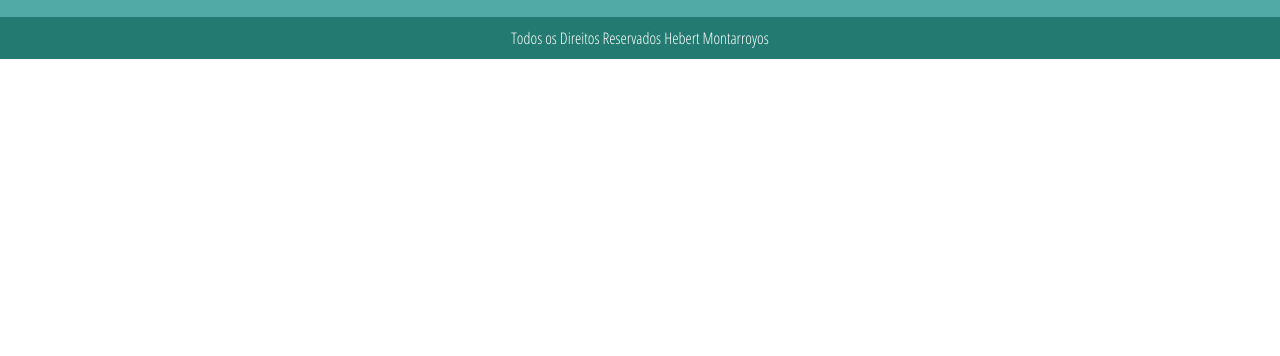
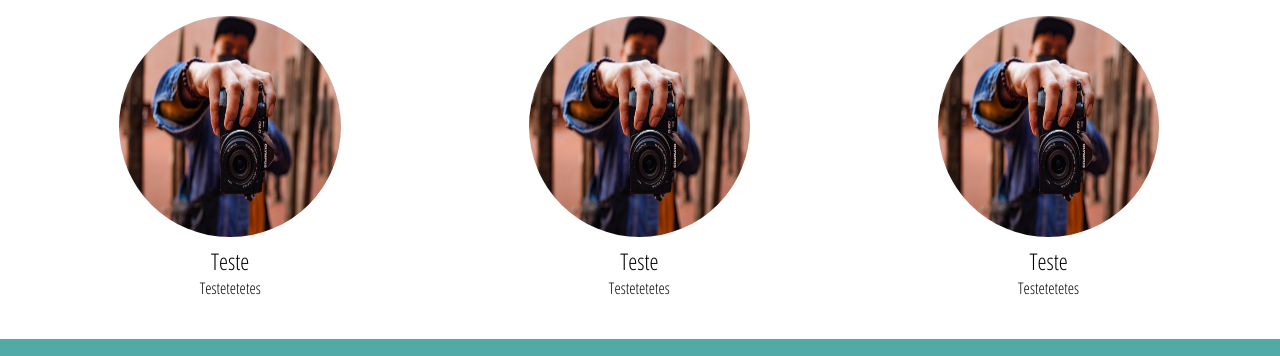
Before and after one commit to HMontarroyos/DankiCode_WebDesigner-Express, a plain HTML site: page sobre.html in a window 1280 px wide. Shown: the part 1094-1450 px from the top of the page. Before the commit the page ends 1153 px from the top, so only its background shows below. Drawn offline with nearby package versions, Linux system fonts and the light colour scheme.

Commit message:
feat:Section Equipe Sobre

```diff
--- a/sobre.html
+++ b/sobre.html
@@ -77,6 +77,43 @@
         <p>Laborum labore amet aliquip quis sit id aliquip pariatur esse non et. In sint magna reprehenderit labore esse. Fugiat veniam et culpa sit aliqua ut veniam non anim labore ad consequat. Sunt sunt excepteur magna nisi labore proident ullamco in Lorem labore esse. Lorem aliqua velit consectetur consectetur pariatur.</p>
     </div>
 </section>
+<section class="equipe">
+    <div class="container">
+        <div class="line-text">
+            <div style="width:100px;"></div>
+            <h2>Equipe</h2>
+        </div>
+        <div class="equipe-circles">
+            <div class="equipe-circle-single">
+                <div class="equipe-circle-wraper">
+                    <div class="avatar-single">
+                        <div style="background-image: url(./img/avatar.jpg);"class="avatar-single-container"></div>
+                    </div>
+                        <h3>Teste</h3>
+                        <p>Testetetetes</p>
+                </div>
+            </div>
+            <div class="equipe-circle-single">
+                <div class="equipe-circle-wraper">
+                    <div class="avatar-single">
+                        <div style="background-image: url(./img/avatar.jpg);"class="avatar-single-container"></div>
+                    </div>
+                        <h3>Teste</h3>
+                        <p>Testetetetes</p>
+                </div>
+            </div>
+            <div class="equipe-circle-single">
+                <div class="equipe-circle-wraper">
+                    <div class="avatar-single">
+                        <div style="background-image: url(./img/avatar.jpg);"class="avatar-single-container"></div>
+                    </div>
+                        <h3>Teste</h3>
+                        <p>Testetetetes</p>
+                </div>
+            </div>
+        </div>
+    </div>
+</section>
 <footer class="footer1">
     <div class="container">
         <div class="w33">
--- a/styles/styles.css
+++ b/styles/styles.css
@@ -458,6 +458,52 @@ color: white;
 font-size: 17px;
 }
 
+section.equipe{
+    padding: 40px 0 ;
+}
+
+.equipe-circles{
+    margin-top: 50px;
+    display: flex;
+    flex-wrap: wrap;
+}
+
+.equipe-circle-single{
+    text-align: center;
+    padding: 0 20px;
+    width: 33.3%;
+}
+
+.equipe-circle-single h3{
+    margin-top: 8px;
+    font-size: 23px;
+    font-weight: normal;
+}
+
+.equipe-circle-single p {
+    font-weight: lighter;
+}
+
+.avatar-single{
+    position: relative;
+    width: 60%;
+    padding-top: 60%;
+    margin: 0 auto;
+}
+
+.avatar-single-container{
+    width: 100%;
+    height: 100%;
+    position: absolute;
+    left: 0;
+    top: 0;
+    border-radius: 50%;
+    background-color: #ccc;
+    background-size: 100% 100%;
+}
+
+
+
 /*RESPONSIVIDADE*/
 @media screen and (max-width:700px){
 
@@ -528,4 +574,10 @@ font-size: 17px;
     .descricao-avatar{
         text-align: left ;
     }
+
+    .equipe-circle-single{
+        padding: 0 8px;
+        width: 100%;
+        margin-bottom: 30px;
+    }
 }
```
